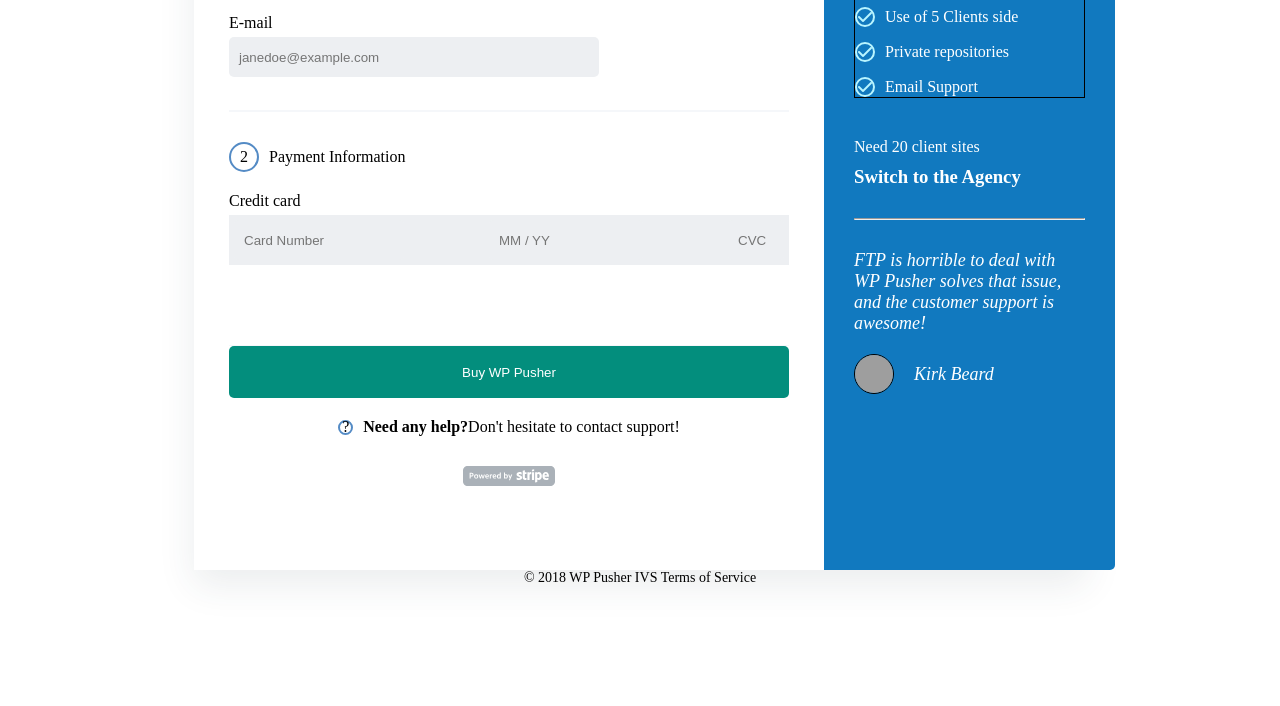
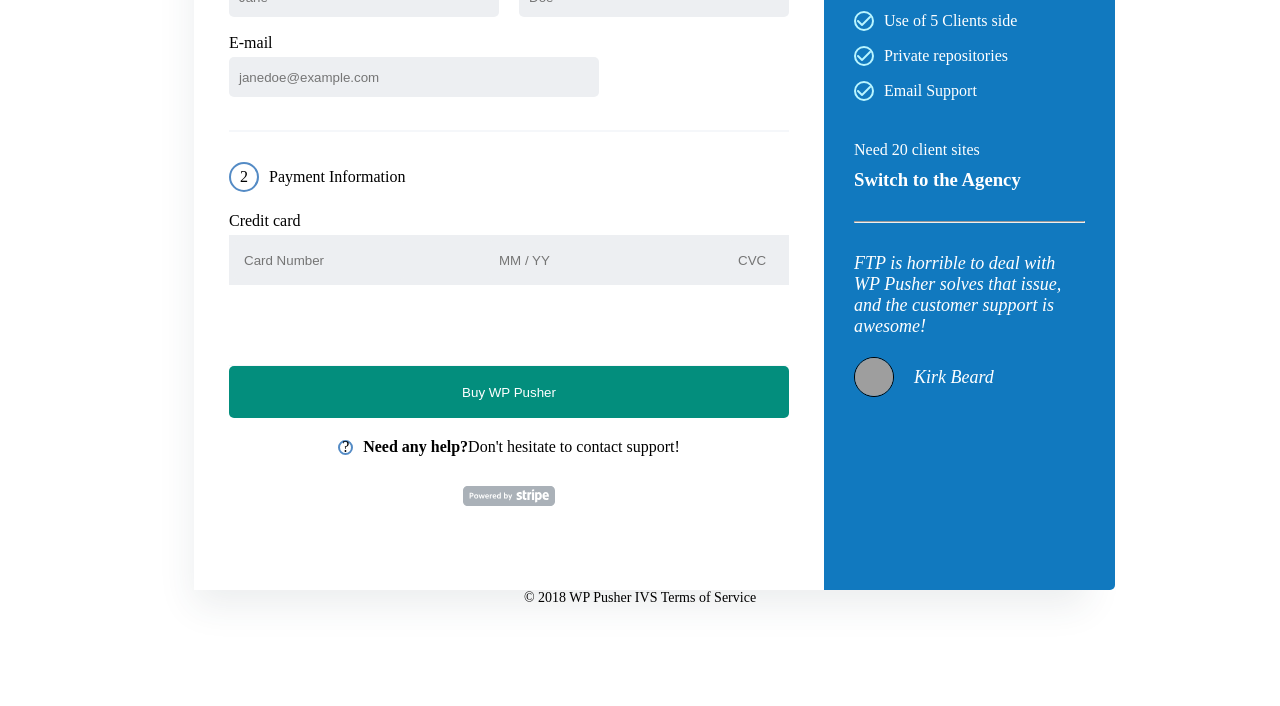
Before and after one commit to habeebgith/assignment3, a plain HTML site: page index.html in a window 1280 px wide. Shown: the part 298-1004 px from the top of the page. Drawn offline with Linux system fonts and the light colour scheme; grey boxes are pictures that could not be loaded.

Commit message:
second commit

```diff
--- a/style.css
+++ b/style.css
@@ -44,6 +44,7 @@ main{
     align-items:center;
     margin: 0 auto;
     background-color: #ffffff;
+    margin-top: 20px;
     border-radius: 2px;
 }
 label{
@@ -233,7 +234,6 @@ input{
 }
 .checkers{
     margin-top: 30px;
-    border: 1px solid black;
 }
 .checkers > div{
     display: flex;
```
